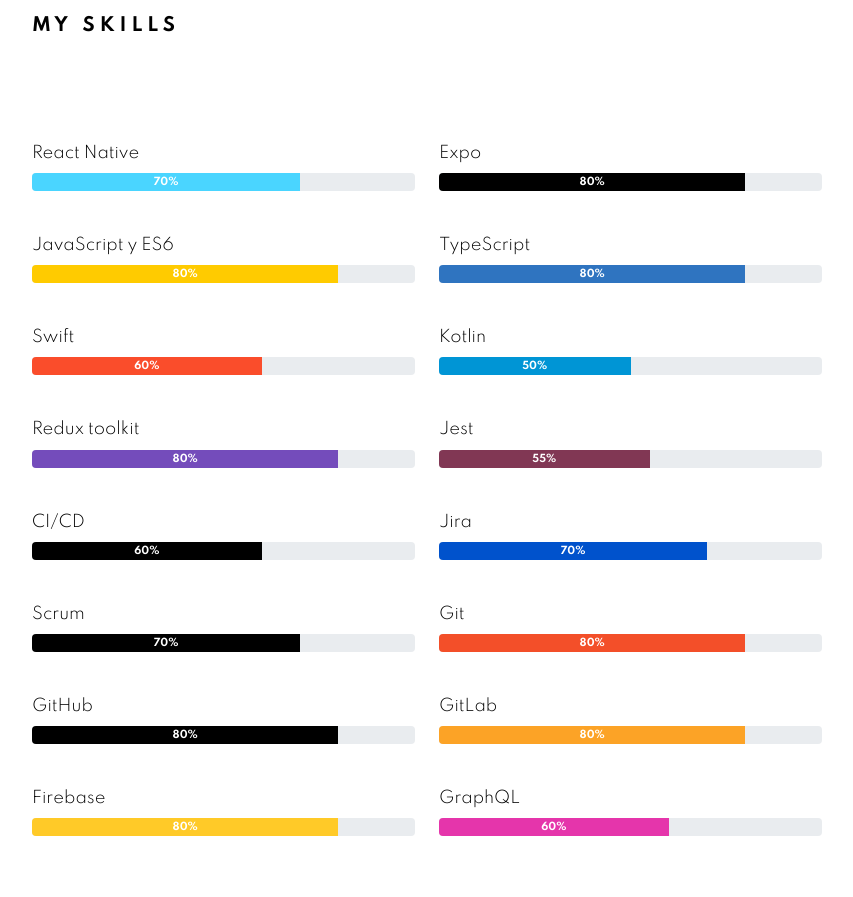
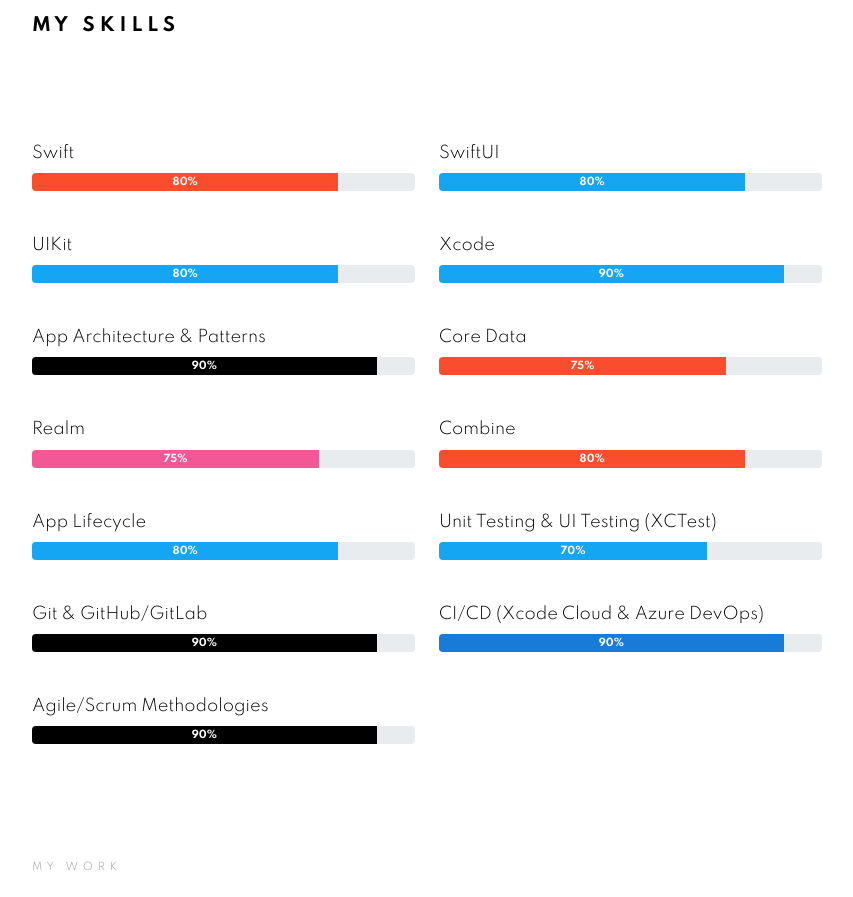
Before and after one commit to kevinguzman0/my_portfolio, a React (Create React App) app: page / in a window 1280 px wide. Shown: the part 1900-2797 px from the top of the page, without its empty margins (363-1216 px from the left). Built offline with nearby package versions, Linux system fonts and the light colour scheme; what react-alert-template-basic would draw is missing.

Commit message:
move on ios developer

```diff
--- a/public/assets/css/content.css
+++ b/public/assets/css/content.css
@@ -112,6 +112,10 @@
 
 .color-orange {
   border-bottom: 3px solid #fa4d2b;
+}
+
+.color-blue {
+  border-bottom: 3px solid #14a6f3;
 }
 
 .font-blue {
--- a/public/index.html
+++ b/public/index.html
@@ -41,7 +41,7 @@
     })(document);
   </script> -->
 
-    <title>Kevin Guzman | Mobile Developer</title>
+    <title>Kevin Guzman | IOS Developer</title>
   </head>
 
   <body>
--- a/src/components/Content/About.js
+++ b/src/components/Content/About.js
@@ -1,29 +1,24 @@
 import Box from "./Box";
 import InformationBasic from "./InformationBasic";
-import { FaReact } from "react-icons/fa";
+import { FaUikit } from "react-icons/fa";
 import { GrSwift } from "react-icons/gr";
-import { SiTypescript, SiKotlin } from "react-icons/si";
+import { SiSwift } from "react-icons/si";
 
 const Boxes = [
-  {
-    color: "blue",
-    icon: <FaReact color="#4ad5ff" />,
-    title: "React Native",
-  },
-  {
-    color: "dark-blue",
-    icon: <SiTypescript color="#007acc" />,
-    title: "TypeScript",
-  },
   {
     color: "orange",
     icon: <GrSwift color="#fa4d2b" />,
     title: "Swift",
   },
   {
-    color: "orange",
-    icon: <SiKotlin color="#fa4d2b" />,
-    title: "Kotlin",
+    color: "blue",
+    icon: <SiSwift color="#14A6F3" />,
+    title: "SwiftUI",
+  },
+  {
+    color: "blue",
+    icon: <FaUikit color="#14A6F3" />,
+    title: "UIKit",
   },
 ];
 
@@ -33,7 +28,7 @@
       <InformationBasic
         span="About Me"
         h2="Who Am I?"
-        p="Hello! I'm Kevin, a passionate mobile developer with a keen eye for design. I specialize in creating exceptional digital experiences that captivate users and elevate businesses. With expertise in cutting-edge technologies like React Native, TypeScript, Kotlin y Swift, I bring ideas to life with clean and efficient code. Collaborating seamlessly with multidisciplinary teams, I thrive on tackling complex challenges and delivering pixel-perfect interfaces. Let's work together to take your online presence to the next level and create user experiences that leave a lasting impression."
+        p="Hello! I'm Kevin, an iOS developer passionate about building intuitive and visually engaging mobile experiences. I specialize in crafting high-quality apps using Swift, SwiftUI, and UIKit, with a strong focus on performance, usability, and clean architecture. My background in mobile development gives me a unique perspective to design seamless interfaces and optimize user interactions. I enjoy collaborating with multidisciplinary teams, solving complex technical challenges, and delivering pixel-perfect solutions that align with business goals. Let’s work together to create iOS applications that stand out and leave a lasting impact."
       ></InformationBasic>
 
       <div className="row center-div wow animate__animated animate__fadeInUp animate__slow">
--- a/src/components/Content/BarraSkills.js
+++ b/src/components/Content/BarraSkills.js
@@ -11,13 +11,13 @@
             className="progress-bar wow animate__animated animate__slideInLeft animate__slow"
             role="progressbar"
             style={{
-              width: `${props.porcentaje}`,
+              width: `${props.percentaje}`,
               backgroundColor: `${props.colorbar}`,
               alignItems: "center",
               justifyContent: "center",
               justifyItems: "center",
             }}
-            aria-valuenow={props.porcentaje}
+            aria-valuenow={props.percentaje}
             aria-valuemin="0"
             aria-valuemax="100"
           >
@@ -28,7 +28,7 @@
                 fontWeight: "bold",
               }}
             >
-              {props.porcentaje}
+              {props.percentaje}
             </h4>
           </div>
         </div>
--- a/src/components/Content/Home.js
+++ b/src/components/Content/Home.js
@@ -19,7 +19,7 @@
           </CarouselItem>
           <CarouselItem active="" src={carousel3}>
             <h1>
-              Mobile
+              IOS
               <br />
               Developer
             </h1>
--- a/src/components/Content/Skills.js
+++ b/src/components/Content/Skills.js
@@ -4,87 +4,69 @@
 const Skills = () => {
   const basicSkillsData = [
     {
-      name: "React Native",
-      porcent: "70%",
-      color: "#4AD5FF",
+      name: "Swift",
+      percent: "80%",
+      color: "#fa4d2b",
     },
     {
-      name: "Expo",
-      porcent: "80%",
+      name: "SwiftUI",
+      percent: "80%",
+      color: "#14A6F3",
+    },
+    {
+      name: "UIKit",
+      percent: "80%",
+      color: "#14A6F3",
+    },
+    {
+      name: "Xcode",
+      percent: "90%",
+      color: "#14A6F3",
+    },
+    {
+      name: "App Architecture & Patterns",
+      percent: "90%",
       color: "#000",
     },
     {
-      name: "JavaScript y ES6",
-      porcent: "80%",
-      color: "#FFCB00",
-    },
-    {
-      name: "TypeScript",
-      porcent: "80%",
-      color: "#2f74c0",
-    },
-
-    {
-      name: "Swift",
-      porcent: "60%",
+      name: "Core Data",
+      percent: "75%",
       color: "#fa4d2b",
     },
     {
-      name: "Kotlin",
-      porcent: "50%",
-      color: "#0095d5",
-    },
-
-    {
-      name: "Redux toolkit",
-      porcent: "80%",
-      color: "#744cbb",
+      name: "Realm",
+      percent: "75%",
+      color: "#F35896",
     },
     {
-      name: "Jest",
-      porcent: "55%",
-      color: "#813754",
+      name: "Combine",
+      percent: "80%",
+      color: "#fa4d2b",
     },
-
     {
-      name: "CI/CD",
-      porcent: "60%",
+      name: "App Lifecycle",
+      percent: "80%",
+      color: "#14A6F3",
+    },
+    {
+      name: "Unit Testing & UI Testing (XCTest)",
+      percent: "70%",
+      color: "#14A6F3",
+    },
+    {
+      name: "Git & GitHub/GitLab",
+      percent: "90%",
       color: "#000",
     },
     {
-      name: "Jira",
-      porcent: "70%",
-      color: "#0052cc",
+      name: "CI/CD (Xcode Cloud & Azure DevOps)",
+      percent: "90%",
+      color: "#197BD8",
     },
     {
-      name: "Scrum",
-      porcent: "70%",
+      name: "Agile/Scrum Methodologies",
+      percent: "90%",
       color: "#000",
-    },
-    {
-      name: "Git",
-      porcent: "80%",
-      color: "#f34f29",
-    },
-    {
-      name: "GitHub",
-      porcent: "80%",
-      color: "#000",
-    },
-    {
-      name: "GitLab",
-      porcent: "80%",
-      color: "#fca326",
-    },
-    {
-      name: "Firebase",
-      porcent: "80%",
-      color: "#FFCA28",
-    },
-    {
-      name: "GraphQL",
-      porcent: "60%",
-      color: "#E535AB",
     },
   ];
 
@@ -97,7 +79,7 @@
           <BarraSkills
             key={i}
             skill={e.name}
-            porcentaje={e.porcent}
+            percentaje={e.percent}
             colorbar={e.color}
           />
         ))}
--- a/src/components/Header/Navbar.js
+++ b/src/components/Header/Navbar.js
@@ -36,7 +36,7 @@
       </div>
       <div className="presentation">
         <h4 style={{ fontWeight: "bold" }}>Kevin Guzman</h4>
-        <h6 style={{ color: "#2C98F0" }}>Mobile Developer</h6>
+        <h6 style={{ color: "#2C98F0" }}>IOS Developer</h6>
       </div>
       <div className="menu">
         {options.map((e, i) => (
--- a/src/extra/dataProjects.js
+++ b/src/extra/dataProjects.js
@@ -1,5 +1,4 @@
 import { BiLogoFirebase } from "react-icons/bi";
-import expoIcon from "../img/expo-icon.png";
 
 import {
   FaInstagram,
@@ -7,54 +6,32 @@
   FaSpotify,
   FaLocationArrow,
 } from "react-icons/fa";
-import { SiGoogleanalytics, SiPusher, SiSentry } from "react-icons/si";
+import { SiGoogleanalytics, SiPusher } from "react-icons/si";
 import { RiOpenaiFill } from "react-icons/ri";
-import { GrAppleAppStore, GrSwift } from "react-icons/gr";
+import { GrSwift } from "react-icons/gr";
+import { FaUikit } from "react-icons/fa";
 
-import ripitVideo from "../videos/reactNative/ripitVideo.mp4";
-import activeVideo from "../videos/reactNative/activeVideo.mp4";
-import ieaVideo from "../videos/reactNative/ieaVideo.mp4";
-
+import ripitVideo from "../videos/swift/ripitVideo.mp4";
+import activeVideo from "../videos/swift/activeVideo.mp4";
+import ieaVideo from "../videos/swift/ieaVideo.mp4";
 import chatVideo from "../videos/swift/chatVideo.mp4";
 import spotifyVideo from "../videos/swift/spotifyVideo.mp4";
 import weatherVideo from "../videos/swift/weatherVideo.mp4";
-
-const linkGithubRipit = "https://github.com/KevinDev90/ripit";
-const linkAndroidRipit = "";
-
-const linkAndroidActive =
-  "https://play.google.com/store/apps/details?id=com.denspalm.activemarket&pcampaignid=web_share";
-const linkIOSActive = "";
-
-const linkAndroidIEA =
-  "https://play.google.com/store/apps/details?id=com.itoeste.iea&pcampaignid=web_share";
-const linkIOSIEA = "";
 
 const linkGithubChatApp = "https://github.com/KevinDev90/ChatAppSwift.git";
 const linkGithubSpotify = "https://github.com/KevinDev90/SpotifyAppSwift.git";
 const linkGithubWeatherApp =
   "https://github.com/KevinDev90/WeatherAppSwift.git";
 
-export const videosReactNativeProjects = [
+export const videosSwiftProjects = [
   {
     title: "RIPIT",
     resource: ripitVideo,
-    linkGithub: linkGithubRipit,
-    linkAndroid: linkAndroidRipit,
-    linkIOS: "",
-    techologies: [
+    technologies: [
       {
-        name: "Expo",
-        icon: (
-          <img
-            src={expoIcon}
-            alt="Expo Icon"
-            width="100%"
-            height="100%"
-            style={{ padding: "4px 1px" }}
-          />
-        ),
-        background: "transparent",
+        name: "SwiftUI",
+        icon: <GrSwift color="#000" size={22} />,
+        background: "#05b0eb",
       },
       {
         name: "Firebase",
@@ -71,22 +48,11 @@
   {
     title: "Active Market",
     resource: activeVideo,
-    linkGithub: "",
-    linkAndroid: linkAndroidActive,
-    linkIOS: linkIOSActive,
-    techologies: [
+    technologies: [
       {
-        name: "Expo",
-        icon: (
-          <img
-            src={expoIcon}
-            alt="Expo Icon"
-            width="100%"
-            height="100%"
-            style={{ padding: "4px 1px" }}
-          />
-        ),
-        background: "transparent",
+        name: "SwiftUI",
+        icon: <GrSwift color="#000" size={22} />,
+        background: "#05b0eb",
       },
       {
         name: "Pusher",
@@ -108,45 +74,24 @@
   {
     title: "IEA AutoGestión",
     resource: ieaVideo,
-    linkGithub: "",
-    linkAndroid: linkAndroidIEA,
-    linkIOS: linkIOSIEA,
-    techologies: [
+    technologies: [
       {
-        name: "Expo",
-        icon: (
-          <img
-            src={expoIcon}
-            alt="Expo Icon"
-            width="100%"
-            height="100%"
-            style={{ padding: "4px 1px" }}
-          />
-        ),
-        background: "transparent",
+        name: "UIKit",
+        icon: <FaUikit color="#000" size={22} />,
+        background: "#05b0eb",
       },
       {
-        name: "Sentry",
-        icon: <SiSentry color="#fa2c25" size={25} />,
-        background: "transparent",
-      },
-      {
-        name: "Google Analitycs",
+        name: "Google Analytics",
         icon: <SiGoogleanalytics color="#fbab04" size={25} />,
         background: "transparent",
       },
     ],
   },
-];
-
-export const videosSwiftProjects = [
   {
     title: "Chat App",
     resource: chatVideo,
     linkGithub: linkGithubChatApp,
-    linkAndroid: "",
-    linkIOS: "",
-    techologies: [
+    technologies: [
       {
         name: "SwiftUI",
         icon: <GrSwift color="#000" size={22} />,
@@ -163,12 +108,10 @@
     title: "Spotify",
     resource: spotifyVideo,
     linkGithub: linkGithubSpotify,
-    linkAndroid: "",
-    linkIOS: "",
-    techologies: [
+    technologies: [
       {
         name: "UIKit",
-        icon: <GrAppleAppStore color="#fff" size={22} />,
+        icon: <FaUikit color="#000" size={22} />,
         background: "#05b0eb",
       },
       {
@@ -182,9 +125,7 @@
     title: "Weather App",
     resource: weatherVideo,
     linkGithub: linkGithubWeatherApp,
-    linkAndroid: "",
-    linkIOS: "",
-    techologies: [
+    technologies: [
       {
         name: "SwiftUI",
         icon: <GrSwift color="#000" size={22} />,
```
Also changed, not shown: src/components/Content/Projects.js (+2 -13 lines), 2 other files (tests, documents, lock files or other folders).
